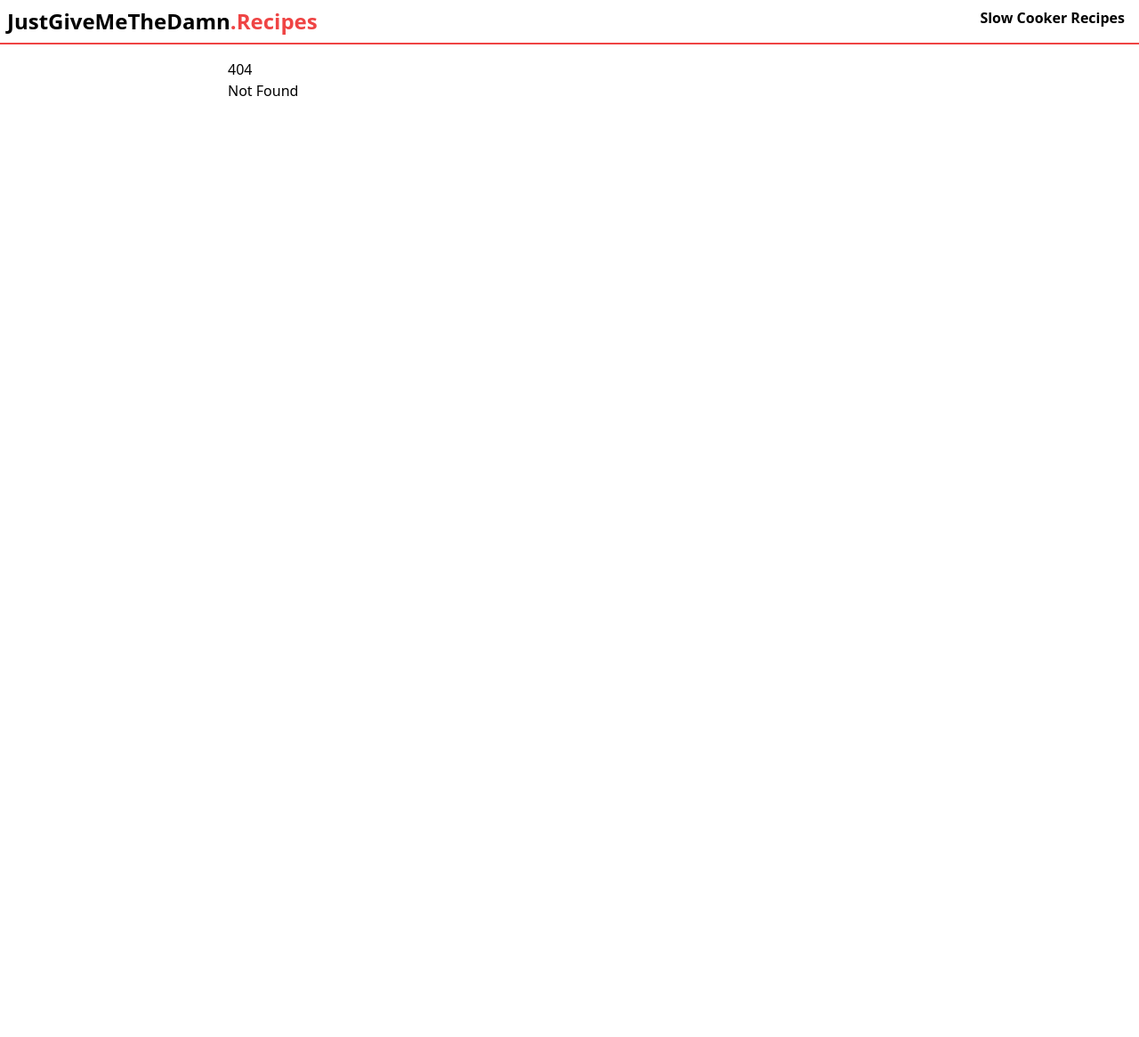
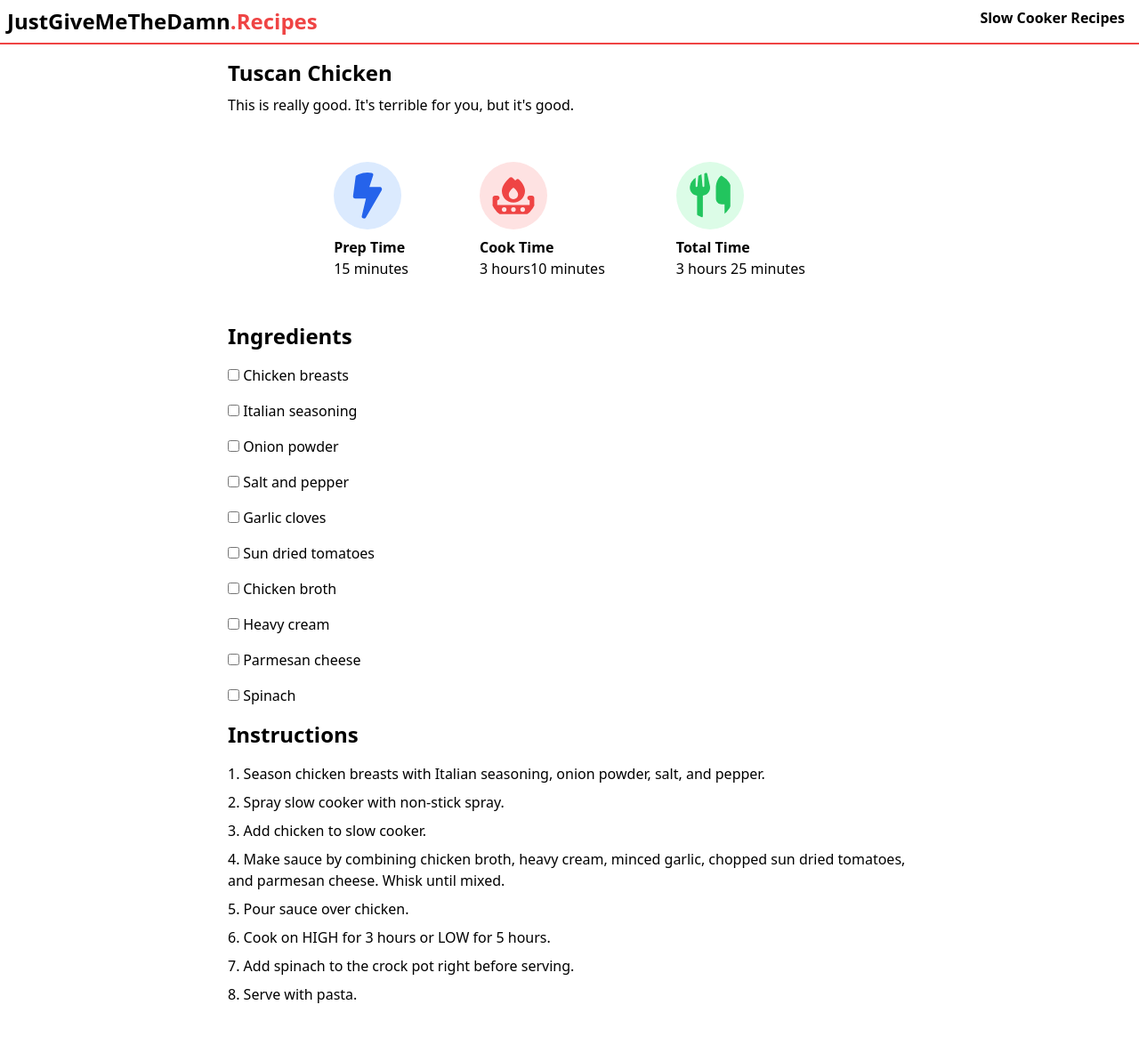
Before and after one commit to kyleratti/justgivemethedamn.recipes, a SvelteKit app in the folder source/: page /recipes/slow-cooker/tuscan-chicken in a window 1280 px wide. Before the commit this address had no page. Shown: the top 1166 px of the page at 89% size. Before the commit the page ends 800 px from the top, so only its background shows below. Built offline with nearby package versions, Linux system fonts and the light colour scheme.

Commit message:
feat: add tuscan chicken

```diff
--- a/source/src/routes/recipes/slow-cooker/+page.svelte
+++ b/source/src/routes/recipes/slow-cooker/+page.svelte
@@ -16,4 +16,9 @@
 			>Heavy Mac and Cheese</a
 		>
 	</li>
+	<li>
+		<a href="/recipes/slow-cooker/tuscan-chicken" class="text-blue-500 hover:underline"
+			>Tuscan Chicken</a
+		>
+	</li>
 </ul>
--- a/source/src/routes/recipes/slow-cooker/heavy-mac-and-cheese/+page.svelte
+++ b/source/src/routes/recipes/slow-cooker/heavy-mac-and-cheese/+page.svelte
@@ -67,7 +67,9 @@
 	<b>Note:</b> This is a very "heavy" meal and is very filling. I recommend serving this as a side dish.
 </p>
 
-<RecipeTime prepTimeMinutes={recipe.prepTimeMinutes} cookTimeMinutes={recipe.cookTimeMinutes} />
+<div class="mt-4">
+	<RecipeTime prepTimeMinutes={recipe.prepTimeMinutes} cookTimeMinutes={recipe.cookTimeMinutes} />
+</div>
 
 <div class="mt-4">
 	<IngredientsList ingredients={recipe.ingredients} />
--- /dev/null
+++ b/source/src/routes/recipes/slow-cooker/tuscan-chicken/+page.svelte
@@ -0,0 +1,60 @@
+<script lang="ts">
+	import type { CookingRecipe } from "$lib/types";
+	import IngredientsList from "$components/IngredientsList.svelte";
+	import RecipeTime from "$components/RecipeTime.svelte";
+	import StepsList from "$components/StepsList.svelte";
+	import { createTitle } from "$lib/titleUtil";
+
+	const recipe: CookingRecipe = {
+		prepTimeMinutes: 15,
+		cookTimeMinutes: 60 * 3 + 10,
+		ingredients: [
+			{ kind: "approximate", description: "Chicken breasts" },
+			{ kind: "approximate", description: "Italian seasoning" },
+			{ kind: "approximate", description: "Onion powder" },
+			{ kind: "approximate", description: "Salt and pepper" },
+			{ kind: "approximate", description: "Garlic cloves" },
+			{ kind: "approximate", description: "Sun dried tomatoes" },
+			{ kind: "approximate", description: "Chicken broth" },
+			{ kind: "approximate", description: "Heavy cream" },
+			{ kind: "approximate", description: "Parmesan cheese" },
+			{ kind: "approximate", description: "Spinach" },
+		],
+		steps: [
+			{
+				description:
+					"Season chicken breasts with Italian seasoning, onion powder, salt, and pepper.",
+			},
+			{ description: "Spray slow cooker with non-stick spray." },
+			{ description: "Add chicken to slow cooker." },
+			{
+				description:
+					"Make sauce by combining chicken broth, heavy cream, minced garlic, chopped sun dried tomatoes, and parmesan cheese. Whisk until mixed.",
+			},
+			{ description: "Pour sauce over chicken." },
+			{ description: "Cook on HIGH for 3 hours or LOW for 5 hours." },
+			{ description: "Add spinach to the crock pot right before serving." },
+			{ description: "Serve with pasta." },
+		],
+	};
+</script>
+
+<svelte:head>
+	<title>{createTitle("Tuscan Chicken")}</title>
+</svelte:head>
+
+<h2 class="mb-2 text-2xl font-bold">Tuscan Chicken</h2>
+
+<p>This is really good. It's terrible for you, but it's good.</p>
+
+<div class="mt-4">
+	<RecipeTime prepTimeMinutes={recipe.prepTimeMinutes} cookTimeMinutes={recipe.cookTimeMinutes} />
+</div>
+
+<div class="mt-4">
+	<IngredientsList ingredients={recipe.ingredients} />
+</div>
+
+<div class="mt-4 pb-8">
+	<StepsList steps={recipe.steps} />
+</div>
```
